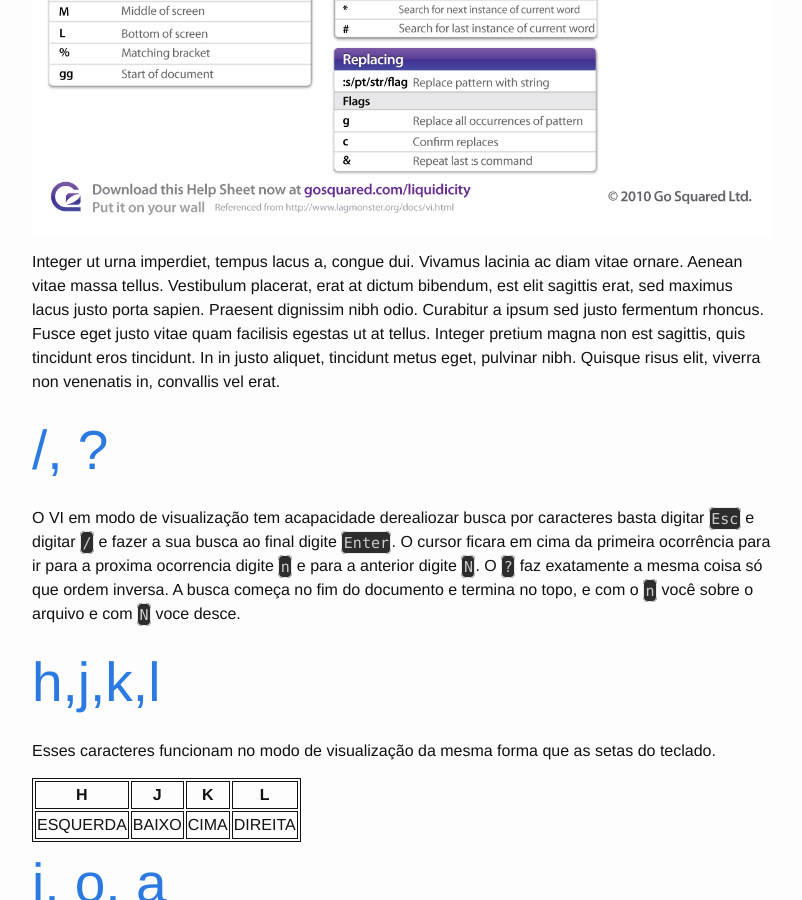
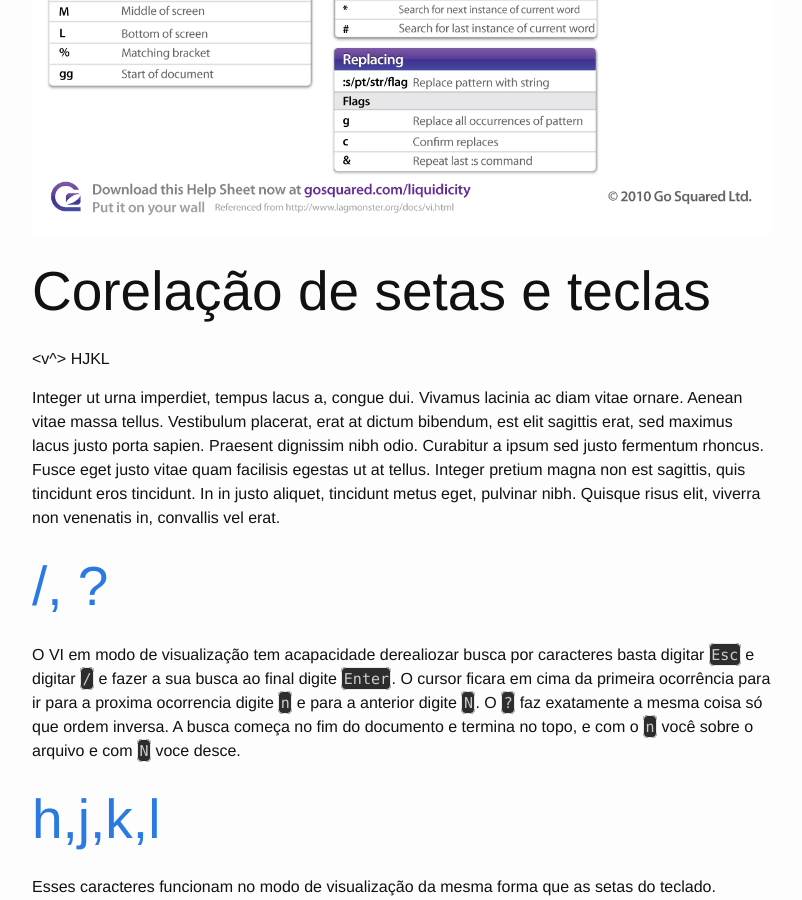
Before and after one commit to alphabraga/lpic1, a Jekyll site: the page built from topicos/103/103-8-realizar-operacoes-basicas-de-edicao-de-arquivos-utilizando-o-VI.md, in a window 1280 px wide and 900 px high, scrolled down 1410 px. Shown: the whole window, without its empty margins (238-1040 px from the left). Built offline with Jekyll 4.4.1, drawn with Linux system fonts in a browser that asks for light colours.

Commit message:
so testando

```diff
--- a/topicos/103/103-8-realizar-operacoes-basicas-de-edicao-de-arquivos-utilizando-o-VI.md
+++ b/topicos/103/103-8-realizar-operacoes-basicas-de-edicao-de-arquivos-utilizando-o-VI.md
@@ -15,6 +15,11 @@ veja aqui uma imagem com vários comandos do VIM
 
 [![IMAGE ALT TEXT HERE](/lpic1/img/vi-help-sheet.jpg)](/lpic1/img/vi-help-sheet.jpg)
 
+
+## Corelação de setas e teclas
+
+<v^>
+HJKL
 
 Integer ut urna imperdiet, tempus lacus a, congue dui. Vivamus lacinia ac diam vitae ornare. Aenean vitae massa tellus. Vestibulum placerat, erat at dictum bibendum, est elit sagittis erat, sed maximus lacus justo porta sapien. Praesent dignissim nibh odio. Curabitur a ipsum sed justo fermentum rhoncus. Fusce eget justo vitae quam facilisis egestas ut at tellus. Integer pretium magna non est sagittis, quis tincidunt eros tincidunt. In in justo aliquet, tincidunt metus eget, pulvinar nibh. Quisque risus elit, viverra non venenatis in, convallis vel erat.
 
```
